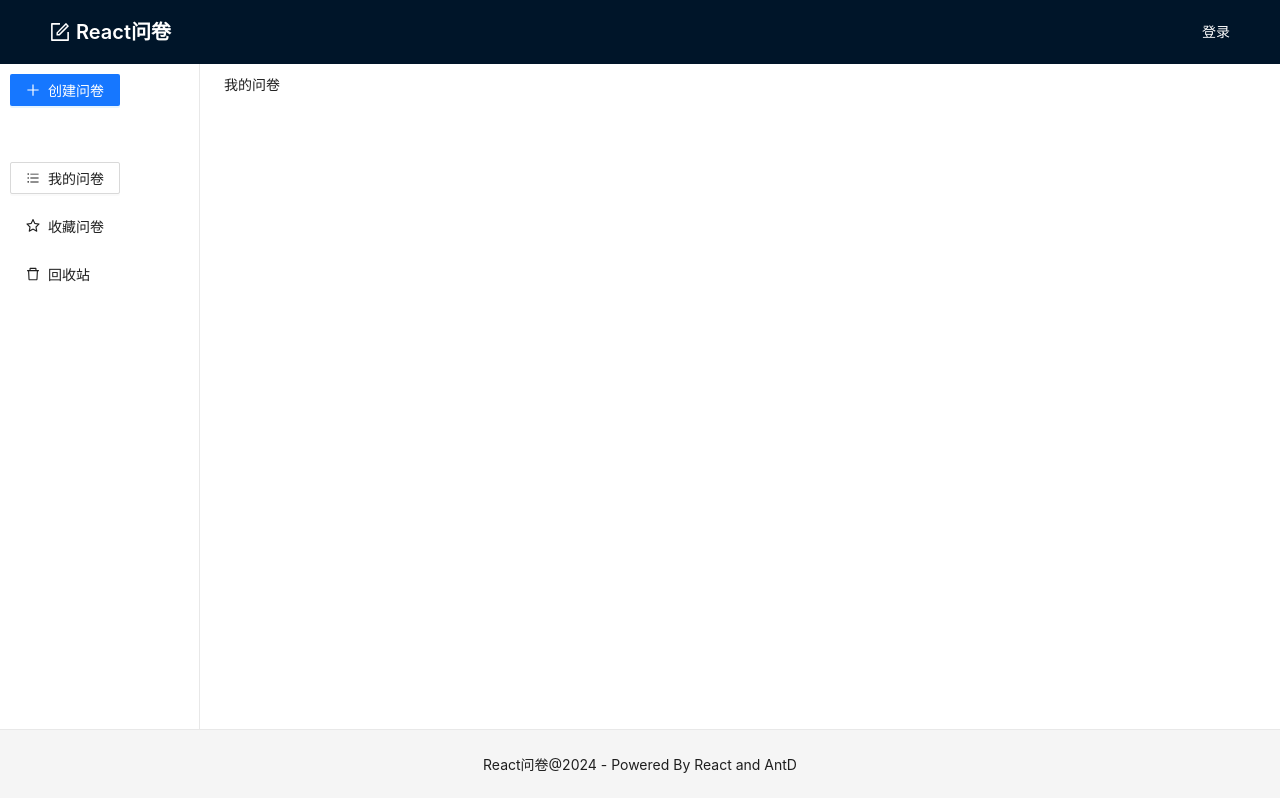
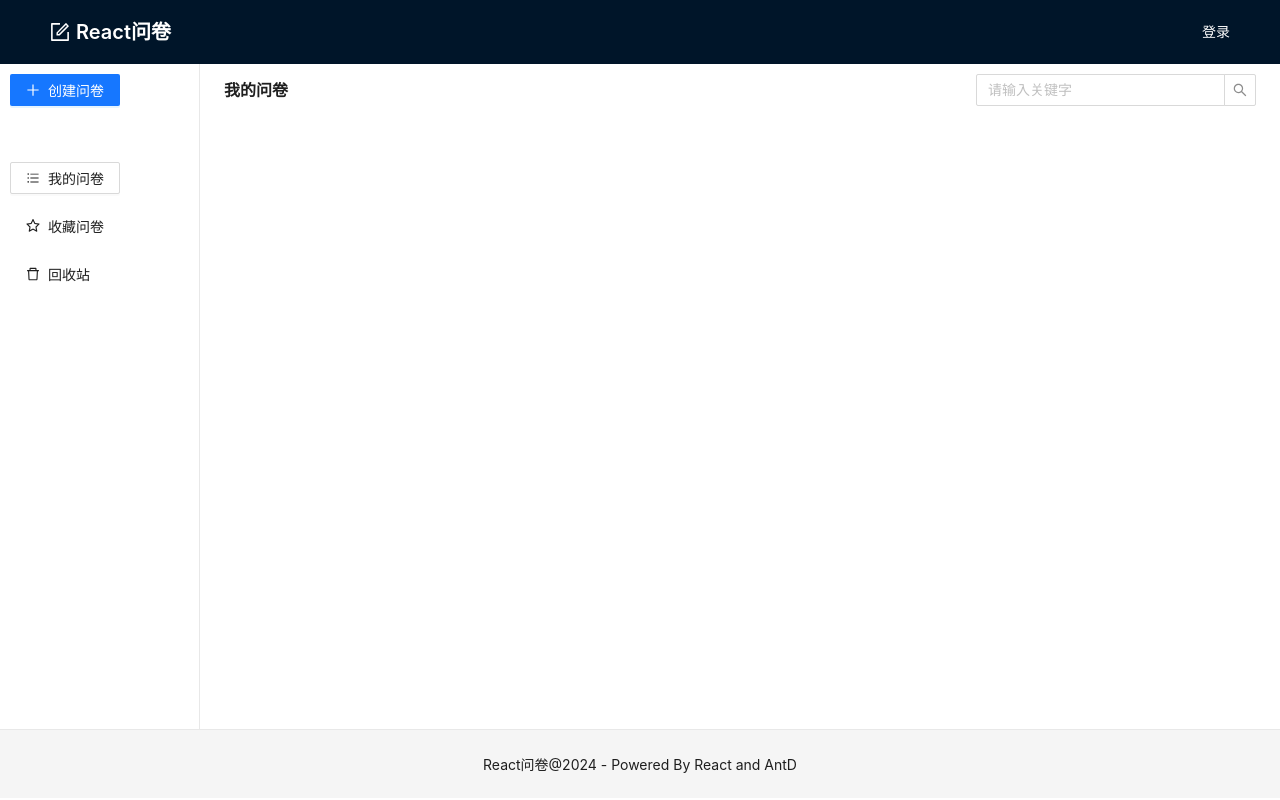
Before and after one commit to JayK0818/react-questionnaire-app, a React (Create React App) app: page /manage/list in a window 1280 px wide. Built offline with nearby package versions, Linux system fonts and the light colour scheme.

Commit message:
feat: search-input组件

```diff
--- /dev/null
+++ b/src/components/SearchInput/index.tsx
@@ -0,0 +1,37 @@
+import React, { useState, memo, useEffect } from 'react'
+import { Input } from 'antd'
+import type { ChangeEvent } from 'react'
+import styles from './search-input.module.scss'
+import { useNavigate, useLocation, useSearchParams } from 'react-router-dom'
+import { SEARCH_KEYWORD } from '@/constants'
+
+const SearchInput = memo(function () {
+  const navigate = useNavigate()
+  const { pathname } = useLocation()
+  const [text, setText] = useState<string>('')
+  const [searchParams] = useSearchParams()
+  const handleTextChanged = (event: ChangeEvent<HTMLInputElement>): void => {
+    setText(event.target.value)
+  }
+  const handleSearch = (): void => {
+    navigate(`${pathname}?${SEARCH_KEYWORD}=${text}`)
+  }
+  useEffect(() => {
+    const value = searchParams.get(SEARCH_KEYWORD) ?? ''
+    setText(value)
+  }, [searchParams])
+  return (
+    <div>
+      <Input.Search
+        value={text}
+        onChange={handleTextChanged}
+        placeholder={'请输入关键字'}
+        className={styles.input}
+        allowClear
+        onSearch={handleSearch}
+      />
+    </div>
+  )
+})
+
+export default SearchInput
--- /dev/null
+++ b/src/components/SearchInput/search-input.module.scss
@@ -0,0 +1,3 @@
+.input {
+  width: 280px;
+}
--- /dev/null
+++ b/src/constants/index.ts
@@ -0,0 +1,3 @@
+const SEARCH_KEYWORD = 'keyword'
+
+export { SEARCH_KEYWORD };
--- a/src/views/Home/index.tsx
+++ b/src/views/Home/index.tsx
@@ -9,9 +9,9 @@ const Home: React.FC = () => {
   const navigate = useNavigate()
   return (
     <div className={styles.container}>
-      <Title>React问卷调查</Title>
+      <Title>React问卷调查 | 在线投票</Title>
       <Paragraph>已创建问卷190份, 已发布问卷240份, 收到问卷100份</Paragraph>
-      <div>
+      <div style={{ paddingTop: 10 }}>
         <Button
           type='primary'
           size={'large'}
--- /dev/null
+++ b/src/views/QuestionnaireList/index.module.scss
@@ -0,0 +1,12 @@
+.container {
+  .header {
+    display: flex;
+    white-space: nowrap;
+    align-items: center;
+    min-width: 800px;
+    justify-content: space-between;
+    .title {
+      margin-bottom: 0;
+    }
+  }
+}
--- a/src/views/QuestionnaireList/index.tsx
+++ b/src/views/QuestionnaireList/index.tsx
@@ -1,8 +1,19 @@
 import React from 'react'
+import { Typography } from 'antd'
+import styles from './index.module.scss'
+import SearchInput from '@/components/SearchInput'
 
 const QuestionnaireList: React.FC = () => {
   return (
-    <div>我的问卷</div>
+    <div className={styles.container}>
+      <div className={styles.header}>
+        <Typography.Title
+          level={5}
+          className={styles.title}
+        >我的问卷</Typography.Title>
+        <SearchInput/>
+      </div>
+    </div>
   )
 }
 
```
